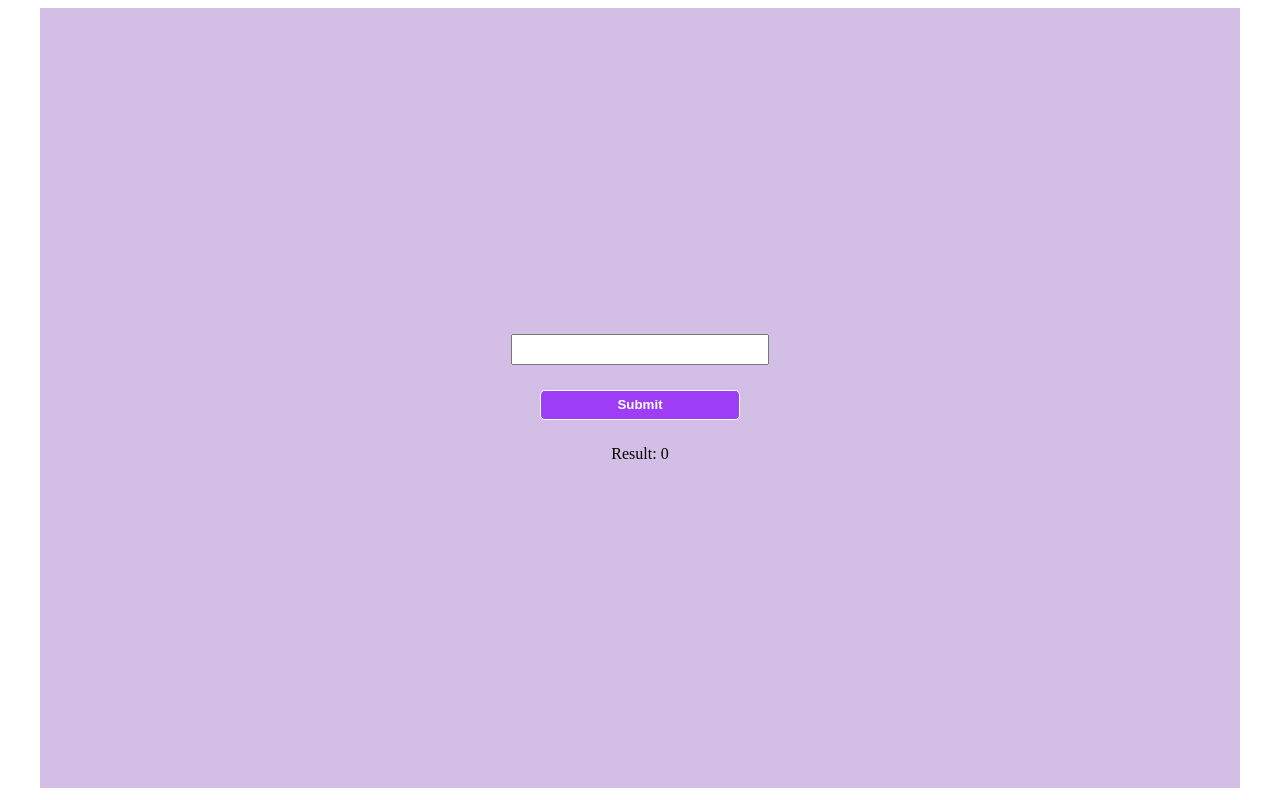
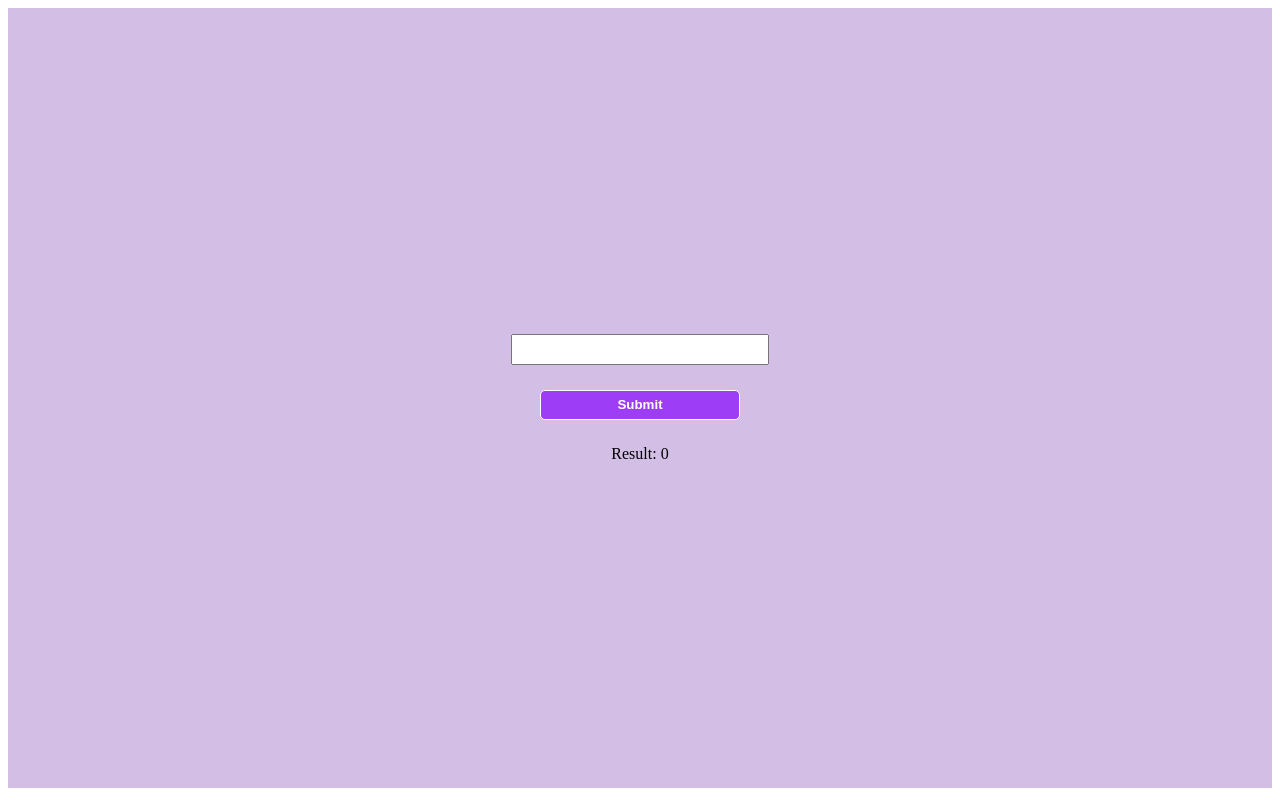
Before and after one commit to Sivanesan-769/Incubyte-Assessment, an Angular app: page / in a window 1280 px wide. Built offline with nearby package versions, Linux system fonts and the light colour scheme.

Commit message:
css addons adjustments

```diff
--- a/src/app/app.component.css
+++ b/src/app/app.component.css
@@ -1,8 +1,6 @@
 form {
   display: flex;
   flex-direction: column;
-  margin: 0 auto;
-  max-width: 1200px;
   width: 100%;
   background-color: #d3bee6;;
   justify-content: center;
--- a/src/app/app.component.ts
+++ b/src/app/app.component.ts
@@ -1,6 +1,6 @@
 import { Component, inject, Injectable } from '@angular/core';
 import { FormsModule, NgModel } from '@angular/forms';
-import { RouterOutlet } from '@angular/router';
+import { RouterOutlet, withDebugTracing } from '@angular/router';
 
 @Component({
   selector: 'app-root',
```
